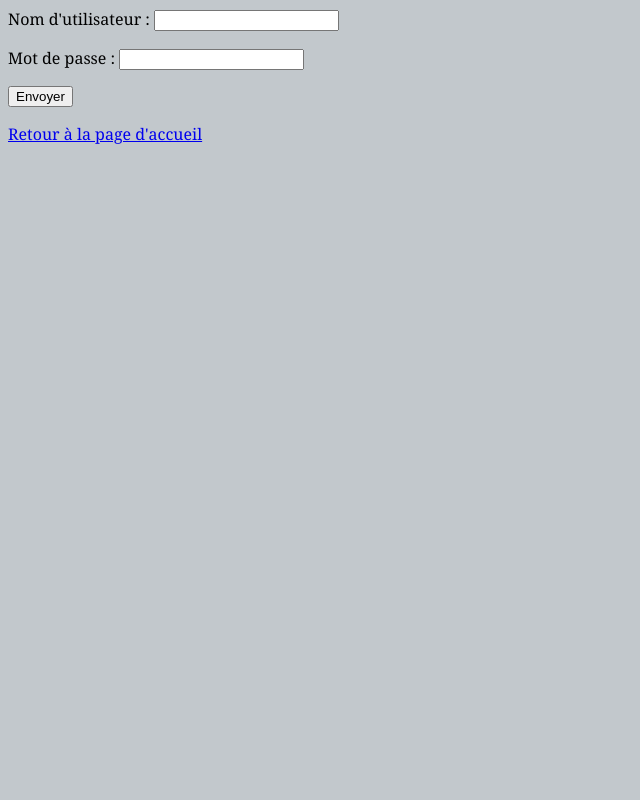
After one commit to Gale0ne/Site-Velo, a Django app: page / in a window 1280 px wide. The commit adds this page. Shown: the whole page, without its empty margins (0-640 px from the left). Run offline with Django 5.2, Linux system fonts and the light colour scheme.

Commit message:
Ajout des premiers utilisateurs

```diff
--- a/site_reservation_velo/reservations/forms.py
+++ b/site_reservation_velo/reservations/forms.py
@@ -1,5 +1,5 @@
 from django import forms
-from reservations.models import Reservation, Velo
+from reservations.models import Reservation, Velo, User
 
 class ReservationForm(forms.ModelForm):
     class Meta:
@@ -17,3 +17,7 @@ class ReturnVeloForm(forms.Form):
         queryset=Velo.objects.filter(est_disponible=False),
         label="Sélectionnez un vélo à retourner"
     )
+
+class LoginForm(forms.Form):
+    username = forms.CharField(max_length=30, label="Nom d'utilisateur")
+    password = forms.CharField(max_length=30, widget=forms.PasswordInput, label="Mot de passe")
--- a/site_reservation_velo/reservations/static/reservations/style.css
+++ b/site_reservation_velo/reservations/static/reservations/style.css
@@ -6,6 +6,12 @@ td, th {
 table {
     border-collapse: collapse;
     margin: auto;
+    background-color: #D0D0D0;
+}
+
+thead tr {
+    background-color: 3D4435;
+    color: tan;
 }
 
 body {
@@ -27,3 +33,15 @@ header {
 nav a:visited {
     color: tan;
 }
+
+main {
+    margin-top: 100px;
+}
+
+caption {
+    font-size: 2em;
+}
+
+body {
+    background-color: #C2C8CC;
+}
--- /dev/null
+++ b/site_reservation_velo/reservations/templates/reservations/login.html
@@ -0,0 +1,10 @@
+{% extends 'reservations/base.html' %}
+{% block content %}
+<p>{{ message }}</p>
+<form action="" method='post' nonvalidate>
+    {% csrf_token %}
+    {{ form.as_p }}
+    <input type='submit' value='Envoyer'>
+</form>
+<a href="{% url 'page_reservation' %}">Retour à la page d'accueil</a>
+{% endblock %}
--- a/site_reservation_velo/reservations/templates/reservations/reservations.html
+++ b/site_reservation_velo/reservations/templates/reservations/reservations.html
@@ -10,20 +10,26 @@
 <main>
  <table>
    <caption>Voici la liste des réservations</caption>
+   <thead>
       <tr>
          <th>Élève</th>
          <th>Vélo Choisi</th>
          <th>Début Réservation</th>
          <th>Fin Réservation</th>
+         <th>Code</th>
       </tr>
+   </thead>
+   <tbody>
       {% for reservation in reservations%}
       <tr>
          <td>{{reservation.eleve}}</td>
          <td>{{reservation.velo}}</td>
          <td>{{reservation.start_time}}</td>
          <td>{{reservation.end_time}}</td>
+         <td>{{reservation.velo.code}}</td>
       </tr>
       {% endfor %}
+   </tbody>
  </table>
 </main>
  {% endblock %}
--- a/site_reservation_velo/reservations/views.py
+++ b/site_reservation_velo/reservations/views.py
@@ -1,7 +1,8 @@
 from django.shortcuts import render, redirect, get_object_or_404
 from django.http import HttpResponse
 from reservations.models import Reservation, Velo
-from reservations.forms import ReservationForm, ReturnVeloForm
+from reservations.forms import ReservationForm, ReturnVeloForm, LoginForm
+from django.contrib.auth import login, authenticate
 
 def page_reservations(request):
     reservations = Reservation.objects.all()
@@ -36,3 +37,17 @@ def return_velo(request):
     else:
         form = ReturnVeloForm()
     return render(request, 'reservations/return_velo.html', {'form' : form})
+
+def login_page(request):
+    form = LoginForm()
+    message = ''
+    if request.method == 'POST':
+        form = LoginForm(request.POST)
+        if form.is_valid():
+            user = authenticate(username=form.cleaned_data['username'], password=form.cleaned_data['password'])
+            if user is not None:
+                login(request, user)
+                message = f'Bonjour {user.username} ! Vous êtes connecté. '
+            else:
+                message = 'Identifiants incorrects'
+    return render(request, 'reservations/login.html', {'form' : form, 'message' : message})
--- a/site_reservation_velo/site_reservation_velo/settings.py
+++ b/site_reservation_velo/site_reservation_velo/settings.py
@@ -122,3 +122,5 @@ STATIC_URL = 'static/'
 # https://docs.djangoproject.com/en/5.1/ref/settings/#default-auto-field
 
 DEFAULT_AUTO_FIELD = 'django.db.models.BigAutoField'
+
+AUTH_USER_MODEL = 'reservations.User'
--- a/site_reservation_velo/site_reservation_velo/urls.py
+++ b/site_reservation_velo/site_reservation_velo/urls.py
@@ -24,4 +24,5 @@ urlpatterns = [
     path('ajout_reservation/', views.ajout_velo, name='ajout_reservation'),
     path('page_test/', views.page_test, name='page_test'),
     path('rendre_velo/', views.return_velo, name='return_bike'),
+    path('', views.login_page, name="login")
 ]
```
Also changed, not shown: site_reservation_velo/reservations/models.py (+16 -0 lines), site_reservation_velo/db.sqlite3, site_reservation_velo/reservations/migrations/0001_initial.py, site_reservation_velo/reservations/migrations/0002_rename_reservations_reservation.py (deleted), site_reservation_velo/reservations/migrations/0003_alter_reservation_heure_reservation.py (deleted), site_reservation_velo/reservations/migrations/0004_reservation_velo.py (deleted), site_reservation_velo/reservations/migrations/0005_velo_rename_heure_reservation_reservation_start_time_and_more.py (deleted), site_reservation_velo/reservations/migrations/0006_alter_reservation_start_time.py (deleted). Lines whose indentation alone changed are shown as unchanged.
